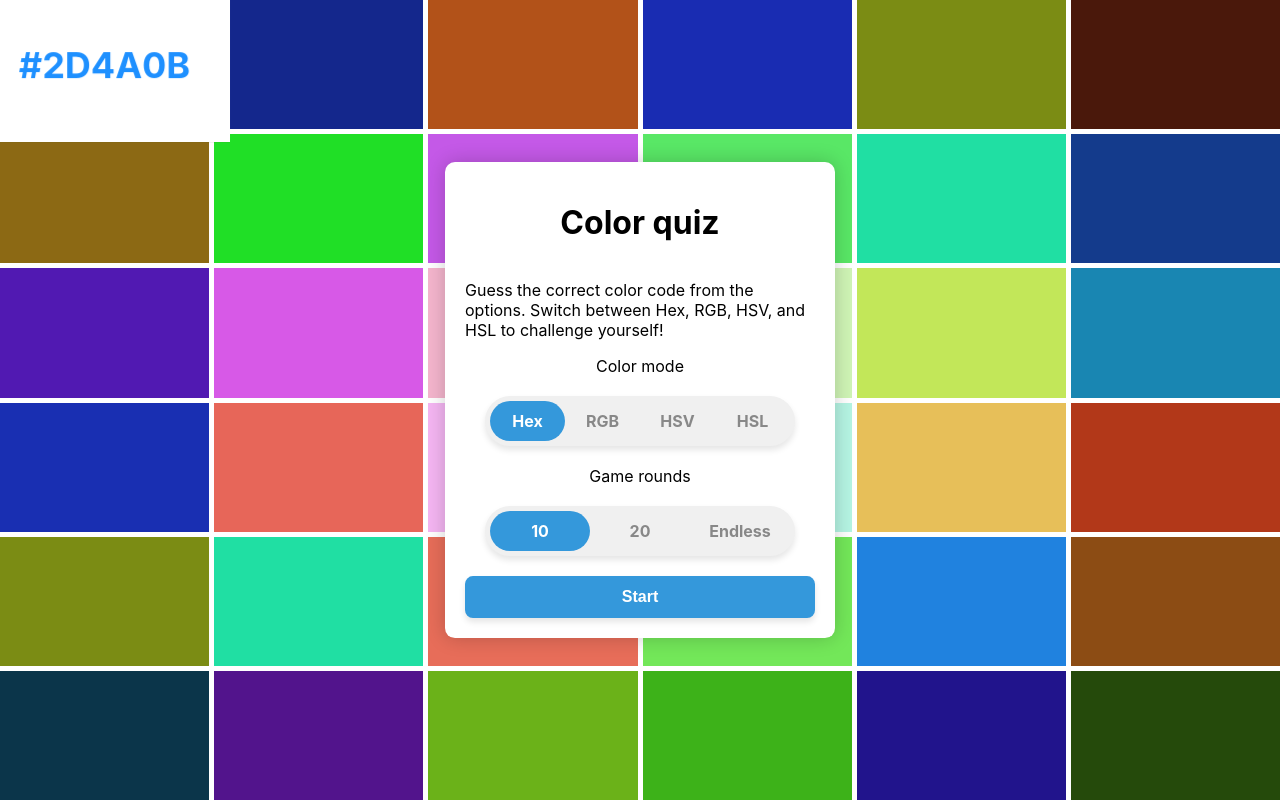
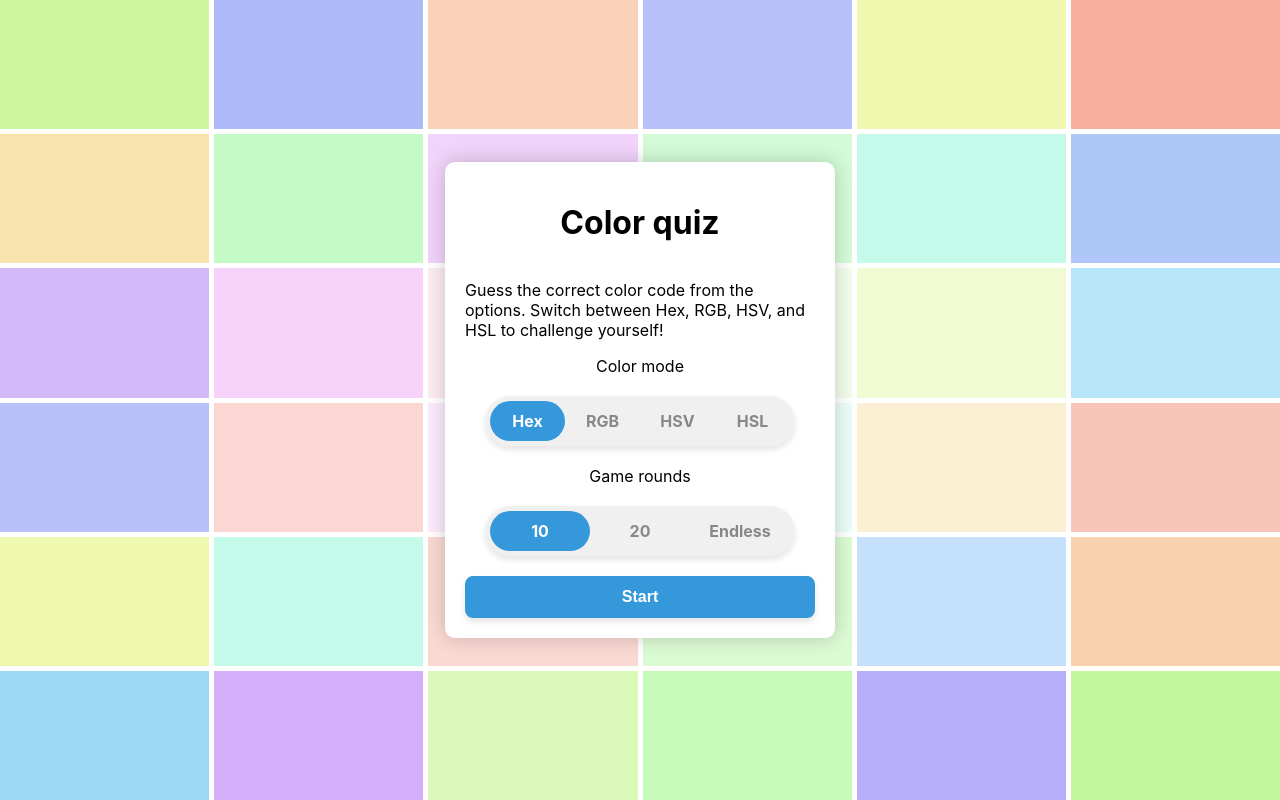
Before and after one commit to hey-gleb/color-quiz, a React (Create React App) app: page / in a window 1280 px wide. Built offline with nearby package versions, Linux system fonts and the light colour scheme.

Commit message:
Updated colors generating for main menu

```diff
--- a/src/containers/menuScene/MenuScene.css
+++ b/src/containers/menuScene/MenuScene.css
@@ -11,8 +11,8 @@
 
 .grid-container {
   display: grid;
-  grid-template-columns: repeat(6, 1fr);  /* 9 columns */
-  grid-template-rows: repeat(6, 1fr);     /* 9 rows */
+  grid-template-columns: repeat(6, 1fr);
+  grid-template-rows: repeat(6, 1fr);
   gap: 5px;
   justify-content: center;
   align-items: center;
@@ -35,7 +35,7 @@
 }
 
 .color-block:hover {
-  transform: rotateX(180deg) scale(1.2);
+  transform: rotateX(180deg);
   z-index: 9;
 }
 
@@ -51,6 +51,7 @@
   color: black;
 }
 
+/* TODO fix rotation animation */
 .color-block__back {
   display: flex;
   justify-content: center;
--- a/src/containers/menuScene/MenuScene.tsx
+++ b/src/containers/menuScene/MenuScene.tsx
@@ -26,10 +26,12 @@ const centerCol = Math.floor(cols / 2);
 const maxDistance = Math.sqrt(centerRow ** 2 + centerCol ** 2);
 
 const calculateShade = (distanceFromCenter: number, maxDistance: number) => {
-  const shadeFactor = (distanceFromCenter / maxDistance) * 100;
-  const lightness = 100 - shadeFactor;
+  const shadeFactor = distanceFromCenter / maxDistance;
+  const minLightness = 75;
+  const maxLightness = 100;
+  const lightness = maxLightness - shadeFactor * (maxLightness - minLightness);
   const hslRandom = chroma.random().hsl();
-  return chroma(`hsl(${hslRandom[0]}, 75%, ${lightness}%)`).hex().toUpperCase();
+  return chroma(`hsl(${hslRandom[0]}, 85%, ${lightness}%)`).hex().toUpperCase();
 };
 
 const MenuScene: React.FC<Props> = (props) => {
```
